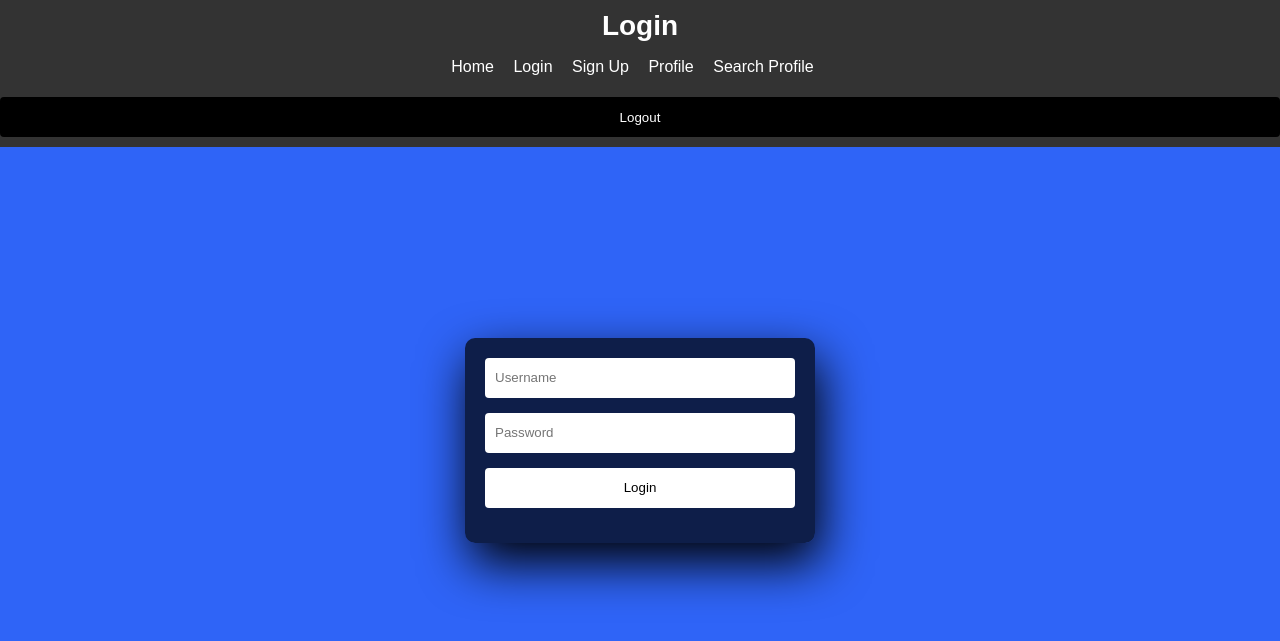
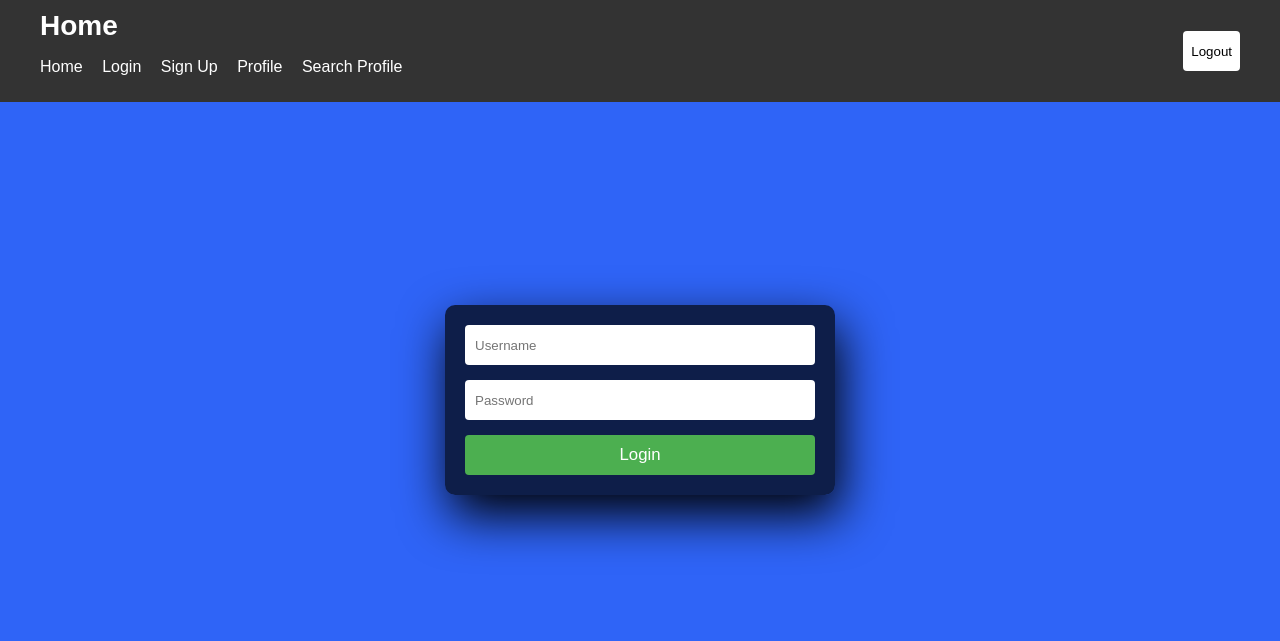
Before and after one commit to Colin115/Hackathon, a Flask app: page /login/ in a window 1280 px wide. Shown: the top 641 px of the page. Run offline with Flask 3, Linux system fonts and the light colour scheme.

Commit message:
login complete

```diff
--- a/static/stylesheets/home.css
+++ b/static/stylesheets/home.css
@@ -29,6 +29,8 @@ header .container {
 
 .btn-containter-nav {
   width: 100%;
+  display: flex;
+  justify-content: space-between;
 }
 
 .logo {
--- a/static/stylesheets/login.css
+++ b/static/stylesheets/login.css
@@ -5,7 +5,7 @@ body {
   justify-content: center;
   align-items: center;
   min-height: 100vh;
-    font-family: 'Jost', sans-serif;
+  font-family: "Jost", sans-serif;
   background-color: #2f64f7; /* Blue background color */
 }
 
@@ -47,7 +47,7 @@ nav ul li a:hover {
   cursor: pointer; /* Add cursor pointer on hover */
 }
 
-.container {
+main .container {
   width: 350px;
   height: auto;
   background: rgba(0, 0, 0, 0.7); /* Semi-transparent black background */
@@ -115,3 +115,126 @@ button:disabled {
 button:disabled:hover {
   background-color: #ccc;
 }
+
+body,
+html {
+  margin: 0;
+  padding: 0;
+}
+
+header {
+  position: fixed; /* Fixed position to keep it at the top */
+  top: 0; /* Position at the top of the viewport */
+  width: 100%; /* Full width */
+  background-color: #333;
+  color: #fff;
+  padding: 10px 0;
+  text-align: center;
+  z-index: 999; /* Ensure it's above other content */
+}
+
+header h1 {
+  margin: 0;
+  font-size: 28px;
+}
+
+nav ul {
+  list-style: none;
+  padding: 0;
+}
+
+nav ul li {
+  display: inline;
+  margin-right: 15px;
+}
+
+nav ul li a {
+  color: #fff;
+  text-decoration: none;
+  font-size: 16px;
+  transition: all 0.3s ease;
+}
+
+nav ul li a:hover {
+  color: #ccc;
+  cursor: pointer;
+}
+
+.btn-containter-nav {
+  width: 100%;
+  display: flex;
+  justify-content: space-between;
+  align-items: center;
+}
+
+header .container {
+  display: flex;
+  align-items: space-between !important;
+  justify-content: center;
+  max-width: 1200px;
+  margin: auto;
+  padding: 0 10px; /* Reduce padding */
+  flex-direction: column;
+  align-items: center;
+  justify-content: center;
+  width: 100%;
+  text-align: left;
+}
+
+.logout-btn {
+  padding: 8px;
+  background-color: white;
+  color: black;
+  width: auto;
+}
+
+form {
+  display: flex;
+  flex-direction: column;
+}
+
+input,
+input[type="submit"] {
+  height: 40px;
+  margin-bottom: 15px;
+  padding: 10px;
+  border: none;
+  border-radius: 4px;
+  transition: border-color 0.3s ease;
+  background-color: #fff; /* White input background */
+  box-sizing: border-box; /* Include padding and border in the width */
+  width: 100%; /* Set width to fill the container */
+}
+
+input:focus {
+  border-color: #4caf50;
+}
+
+button {
+  height: 40px;
+  background-color: #000; /* Black button background */
+  color: #fff;
+  border: none;
+  border-radius: 4px;
+  cursor: pointer;
+  transition: background-color 0.3s ease;
+}
+
+button:hover {
+  background-color: #333; /* Darker color on hover */
+}
+
+button:disabled {
+  background-color: #ccc;
+  cursor: not-allowed;
+}
+
+button:disabled:hover {
+  background-color: #ccc;
+}
+
+.submit-btn {
+  background-color: #4caf50;
+  color: white;
+  font-size: 1.05rem;
+}
--- a/templates/login.html
+++ b/templates/login.html
@@ -1,112 +1,21 @@
 <!DOCTYPE html>
 <html lang="en">
   <head>
-    <meta charset="UTF-8">
-    <meta name="viewport" content="width=device-width, initial-scale=1.0">
+    <meta charset="UTF-8" />
+    <meta name="viewport" content="width=device-width, initial-scale=1.0" />
     <title>Login Page</title>
-    <link rel="stylesheet" type="text/css" href="{{ url_for('static', filename='stylesheets/login.css') }}">
-    <style>
-        body, html {
-            margin: 0;
-            padding: 0;
-        }
-
-        header {
-            position: fixed; /* Fixed position to keep it at the top */
-            top: 0; /* Position at the top of the viewport */
-            width: 100%; /* Full width */
-            background-color: #333;
-            color: #fff;
-            padding: 10px 0;
-            text-align: center;
-            z-index: 999; /* Ensure it's above other content */
-        }
-
-        header h1 {
-            margin: 0;
-            font-size: 28px;
-        }
-
-        nav ul {
-            list-style: none;
-            padding: 0;
-        }
-
-        nav ul li {
-            display: inline;
-            margin-right: 15px;
-        }
-
-        nav ul li a {
-            color: #fff;
-            text-decoration: none;
-            font-size: 16px;
-            transition: all 0.3s ease;
-        }
-
-        nav ul li a:hover {
-            color: #ccc;
-            cursor: pointer;
-        }
-
-        .container {
-            max-width: 400px; /* Set maximum width */
-            margin: 80px auto 0; /* Margin from the top to leave space for the fixed header */
-            padding: 20px;
-            box-sizing: border-box;
-            background: rgba(0, 0, 0, 0.7); /* Semi-transparent black background */
-            border-radius: 10px;
-            box-shadow: 5px 20px 50px #000;
-        }
-
-        form {
-            display: flex;
-            flex-direction: column;
-        }
-
-        input, input[type="submit"] {
-            height: 40px;
-            margin-bottom: 15px;
-            padding: 10px;
-            border: none;
-            border-radius: 4px;
-            transition: border-color 0.3s ease;
-            background-color: #fff; /* White input background */
-            box-sizing: border-box; /* Include padding and border in the width */
-            width: 100%; /* Set width to fill the container */
-        }
-
-        input:focus {
-            border-color: #4caf50;
-        }
-
-        button {
-            height: 40px;
-            background-color: #000; /* Black button background */
-            color: #fff;
-            border: none;
-            border-radius: 4px;
-            cursor: pointer;
-            transition: background-color 0.3s ease;
-        }
-
-        button:hover {
-            background-color: #333; /* Darker color on hover */
-        }
-
-        button:disabled {
-            background-color: #ccc;
-            cursor: not-allowed;
-        }
-
-        button:disabled:hover {
-            background-color: #ccc;
-        }
-    </style>
+    <link
+      rel="stylesheet"
+      type="text/css"
+      href="{{ url_for('static', filename='stylesheets/login.css') }}"
+    />
   </head>
   <body>
     <header>
-        <h1>Login</h1>
+      <div class="container">
+        <div class="btn-containter-nav">
+          <div>
+            <h1>Home</h1>
             <nav>
               <ul>
                 <li><a href="/">Home</a></li>
@@ -116,20 +25,36 @@
                 <li><a href="/check_username/">Search Profile</a></li>
               </ul>
             </nav>
-        <button onclick="logout(event)" class="logout-button">Logout</button>
+          </div>
+          <button class="logout-btn" onclick="logout(event)">Logout</button>
+        </div>
+      </div>
     </header>
-
+    <main>
       <div class="container">
         <form id="loginForm" onsubmit="submitForm(event)">
           <div class="form-group">
-                <input type="text" name="username" id="username" placeholder="Username" required>
+            <input
+              type="text"
+              name="username"
+              id="username"
+              placeholder="Username"
+              required
+            />
           </div>
           <div class="form-group">
-                <input type="password" name="password" id="password" placeholder="Password" required>
+            <input
+              type="password"
+              name="password"
+              id="password"
+              placeholder="Password"
+              required
+            />
           </div>
-            <input type="submit" value="Login">
+          <button class="submit-btn" type="submit" value="Login">Login</button>
         </form>
       </div>
+    </main>
 
     <script>
       function submitForm(event) {
```
Lines whose indentation alone changed are shown as unchanged.
